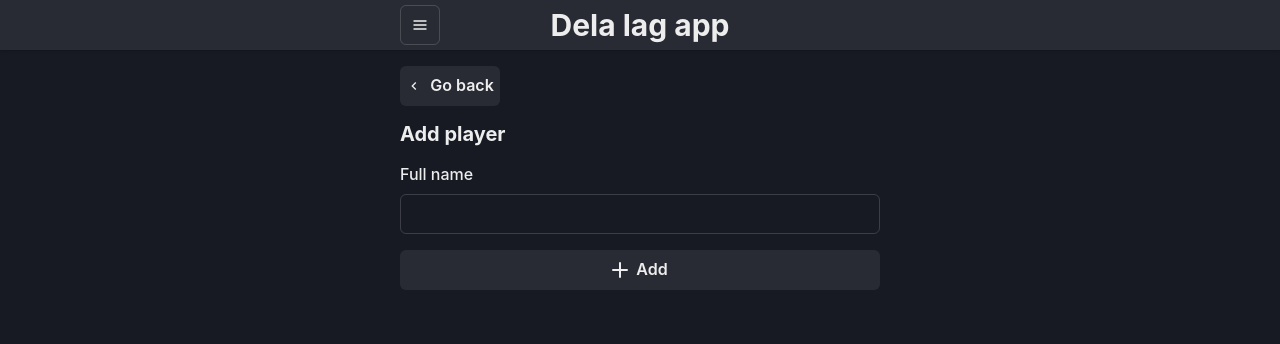
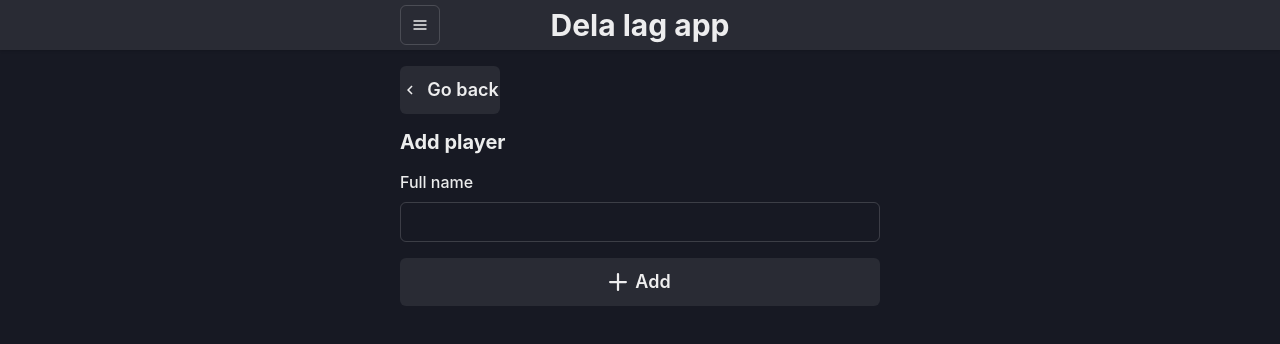
Before and after one commit to iamrane/team-shuffle, a Next.js app: page / in a window 1280 px wide. Both pictures are taken after a click on the button "Next". Shown: the top 344 px of the page. Built offline with nearby package versions, Linux system fonts and the light colour scheme.

Commit message:
Made all button large

```diff
--- a/components/PlayerForm.js
+++ b/components/PlayerForm.js
@@ -1,4 +1,4 @@
-import {Button, FormControl, FormErrorMessage, FormLabel, Heading, Input, Select, Stack} from "@chakra-ui/react";
+import {Button, FormControl, FormErrorMessage, FormLabel, Heading, Input, Stack} from "@chakra-ui/react";
 import {Field, Form} from "formik";
 import {useRecoilState} from "recoil";
 import {AddIcon, ChevronLeftIcon} from "@chakra-ui/icons";
@@ -14,12 +14,13 @@ function validateName(value) {
     return error;
 }
 
-export default function PlayerForm({ onSubmit }) {
+export default function PlayerForm() {
     const [, setView] = useRecoilState(viewState);
     return (
         <Form>
             <Stack spacing={4}>
                 <Button
+                    size="lg"
                     w="100px"
                     leftIcon={<ChevronLeftIcon />}
                     onClick={() => setView('configuration')}
@@ -41,7 +42,7 @@ export default function PlayerForm({ onSubmit }) {
                     </Field>
                 </Stack>
 
-                <Button type="submit" leftIcon={<AddIcon />}>Add</Button>
+                <Button size="lg" type="submit" leftIcon={<AddIcon />}>Add</Button>
             </Stack>
         </Form>
     );
--- a/components/Teams.js
+++ b/components/Teams.js
@@ -13,6 +13,7 @@ export default function Teams() {
     return (
         <Stack spacing={4}>
             <Button
+                size="lg"
                 w="100px"
                 leftIcon={<ChevronLeftIcon />}
                 onClick={() => setView('players')}
--- a/pages/index.js
+++ b/pages/index.js
@@ -1,4 +1,3 @@
-import { useCallback } from 'react';
 import Head from 'next/head'
 import {Formik} from "formik";
 import {useRecoilState} from "recoil";
@@ -40,7 +39,7 @@ export default function Home() {
             {view === 'configuration' && (
                 <Stack spacing={10}>
                     <ConfigurationForm />
-                    <Button onClick={() => setView('players')}>
+                    <Button size="lg" onClick={() => setView('players')}>
                         Next
                     </Button>
                 </Stack>
@@ -66,6 +65,7 @@ export default function Home() {
                     {players?.[0] && <Players players={players} />}
                     {players?.[3] && (
                         <Button
+                            size="lg"
                             onClick={() => {
                                 handleGenerateTeams();
                                 setView('teams');
@@ -82,6 +82,7 @@ export default function Home() {
                 <Stack spacing={10}>
                     <Teams teams={teams} bench={bench} />
                     <Button
+                        size="lg"
                         onClick={handleGenerateTeams}
                         leftIcon={<RepeatIcon />}
                     >
```
